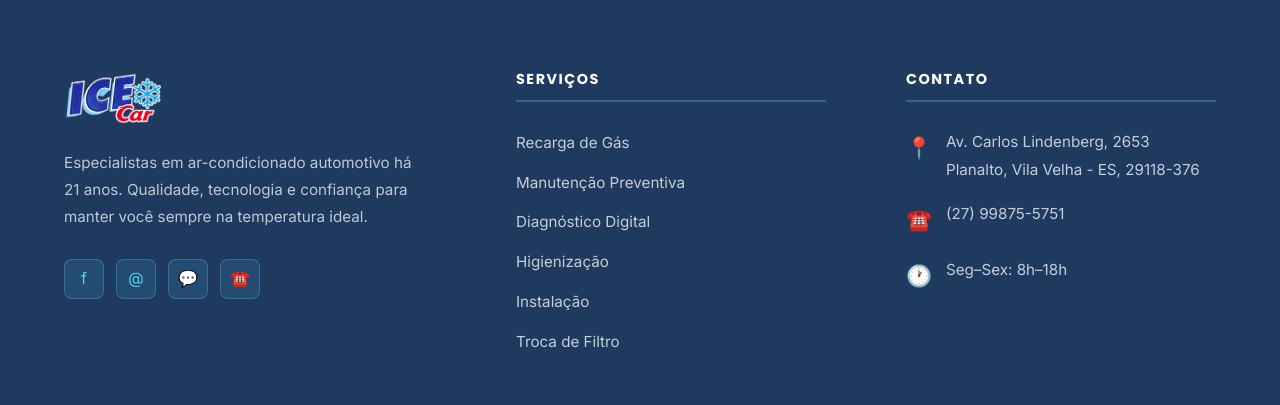
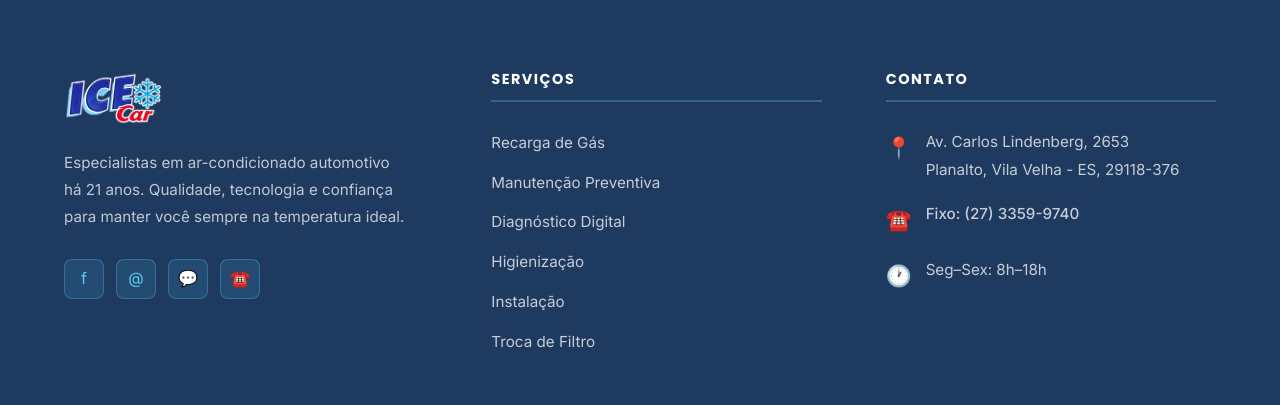
Before and after one commit to Lucas-dev98/ICE_CAR, a React (Vite) app: page / in a window 1280 px wide. Shown: the part 7176-7581 px from the top of the page. Built offline with nearby package versions, Linux system fonts and the light colour scheme.

Commit message:
style: refine footer contact layout and fix horizontal overflow

```diff
--- a/src/App.css
+++ b/src/App.css
@@ -34,6 +34,7 @@ html {
   scroll-behavior: smooth;
   font-size: 16px;
   width: 100%;
+  overflow-x: hidden;
 }
 
 body {
@@ -42,6 +43,7 @@ body {
   background: var(--white);
   line-height: 1.7;
   width: 100%;
+  overflow-x: hidden;
   font-weight: 400;
 }
 
--- a/src/components/Contato.jsx
+++ b/src/components/Contato.jsx
@@ -129,11 +129,11 @@ const Contato = () => {
         <div className="contato-grid">
           <div className="contato-info" data-animate="fade-left">
             <div className="contact-items">
-              <a href="tel:+5527998755751" className="contact-item contact-item-quick">
+              <a href="tel:+552733599740" className="contact-item contact-item-quick">
                 <div className="contact-item-icon">☎️</div>
                 <div>
                   <strong>Ligue Agora</strong>
-                  <span>(27) 99875-5751</span>
+                  <span>☎ (27) 33599740</span>
                 </div>
               </a>
 
--- a/src/components/Footer.css
+++ b/src/components/Footer.css
@@ -10,8 +10,8 @@
 
 .footer-grid {
   display: grid;
-  grid-template-columns: 1.2fr 1fr 1fr;
-  gap: 80px;
+  grid-template-columns: 1.1fr 1fr 1fr;
+  gap: clamp(36px, 5vw, 72px);
   align-items: start;
 }
 
@@ -161,9 +161,10 @@
   color: rgba(255, 255, 255, 0.75);
   font-size: 0.95rem;
   line-height: 1.6;
+  font-weight: 500;
   margin: 0;
   text-decoration: none;
-  display: block;
+  display: inline-block;
   transition: all 0.3s ease;
   cursor: pointer;
 }
--- a/src/components/Footer.jsx
+++ b/src/components/Footer.jsx
@@ -47,9 +47,11 @@ const Footer = () => {
                 </div>
                 <div className="contact-item">
                   <span className="contact-icon">☎️</span>
-                  <a href="https://wa.me/5527998755751" target="_blank" rel="noopener" className="contact-phone-link">
-                    (27) 99875-5751
-                  </a>
+                  <div>
+                    <a href="tel:+552733599740" className="contact-phone-link">
+                      Fixo: (27) 3359-9740
+                    </a>
+                  </div>
                 </div>
                 <div className="contact-item">
                   <span className="contact-icon">🕐</span>
--- a/src/components/Header.css
+++ b/src/components/Header.css
@@ -166,7 +166,7 @@
     left: 0;
     right: 0;
     bottom: 0;
-    width: 100vw;
+    width: 100%;
     height: 100vh;
     background: linear-gradient(135deg, #0D1F36 0%, #1E3A5F 100%);
     z-index: 999;
```
